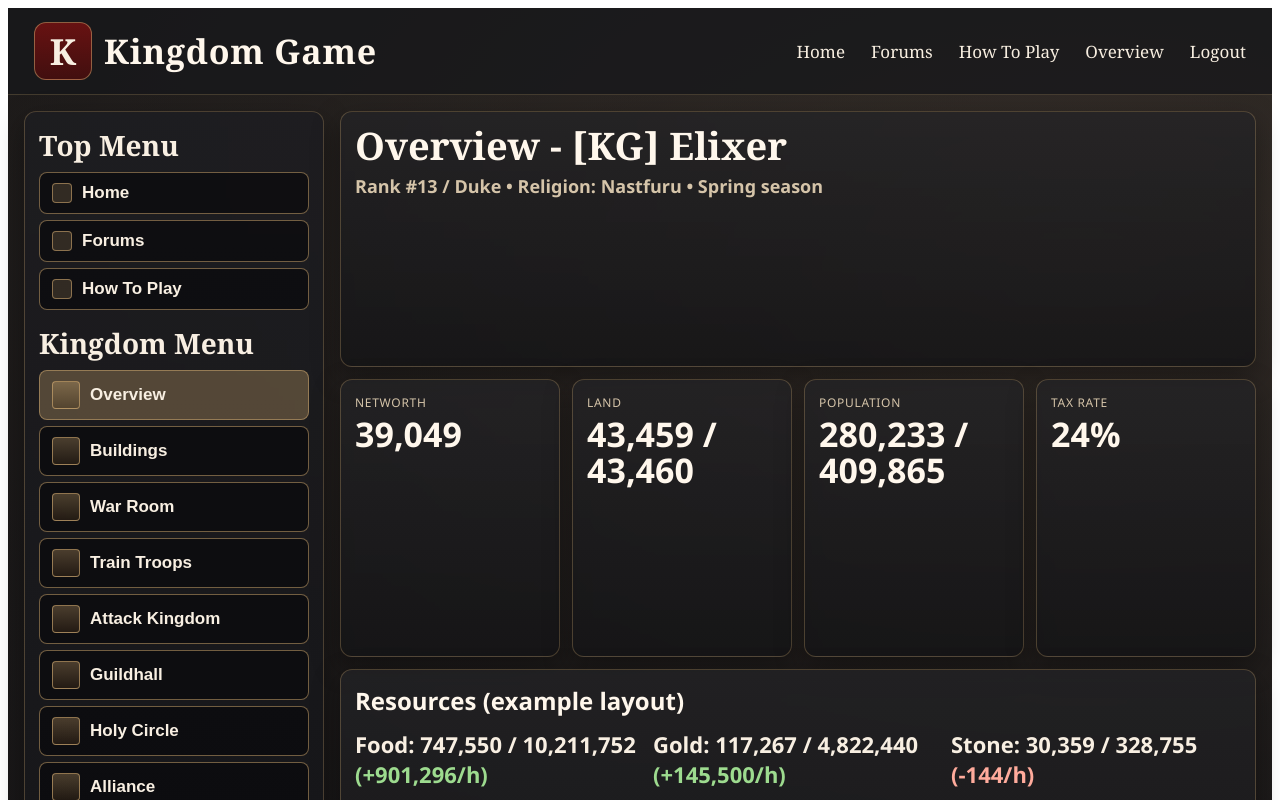
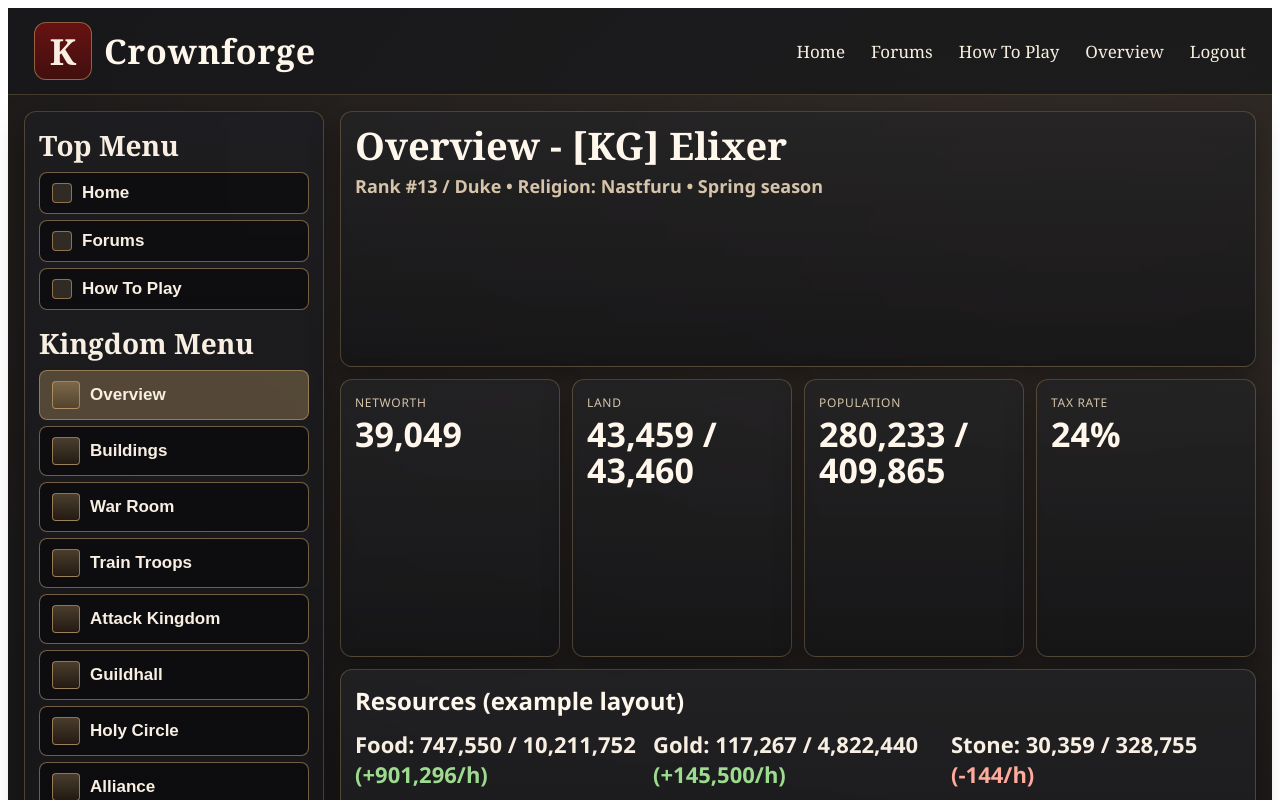
Before and after one commit to daltonarm123/Game-Game-, a React (Vite) app in the folder apps/web/: page / in a window 1280 px wide. Shown: the top 800 px of the page. Built offline with nearby package versions, Linux system fonts and the light colour scheme.

Commit message:
Rename web branding to Crownforge

```diff
--- a/apps/web/index.html
+++ b/apps/web/index.html
@@ -3,7 +3,7 @@
   <head>
     <meta charset="UTF-8" />
     <meta name="viewport" content="width=device-width, initial-scale=1.0" />
-    <title>Game Game</title>
+    <title>Crownforge</title>
   </head>
   <body>
     <div id="root"></div>
--- a/apps/web/src/main.tsx
+++ b/apps/web/src/main.tsx
@@ -657,7 +657,7 @@ function App() {
       <header style={{ borderBottom: "1px solid rgba(217,182,118,.22)", padding: "14px 26px", display: "grid", gridTemplateColumns: "1fr auto", alignItems: "center", gap: 16, background: "rgba(24,24,27,0.85)" }}>
         <div style={{ display: "flex", alignItems: "center", gap: 12 }}>
           <div style={{ width: 56, height: 56, borderRadius: 12, border: "1px solid rgba(216,176,117,.5)", background: "linear-gradient(180deg, rgba(130,16,16,.75), rgba(80,12,12,.75))", display: "grid", placeItems: "center", fontWeight: 900, fontSize: 36, fontFamily: FONT_DISPLAY }}>K</div>
-          <div style={{ fontSize: 34, fontWeight: 800, color: "#fff7ec", fontFamily: FONT_DISPLAY, letterSpacing: 0.8 }}>Kingdom Game</div>
+          <div style={{ fontSize: 34, fontWeight: 800, color: "#fff7ec", fontFamily: FONT_DISPLAY, letterSpacing: 0.8 }}>Crownforge</div>
         </div>
         <div style={{ display: "flex", gap: 26, alignItems: "center", color: "#f7eee0", fontFamily: FONT_DISPLAY, fontSize: 17 }}>
           <span>Home</span>
```
